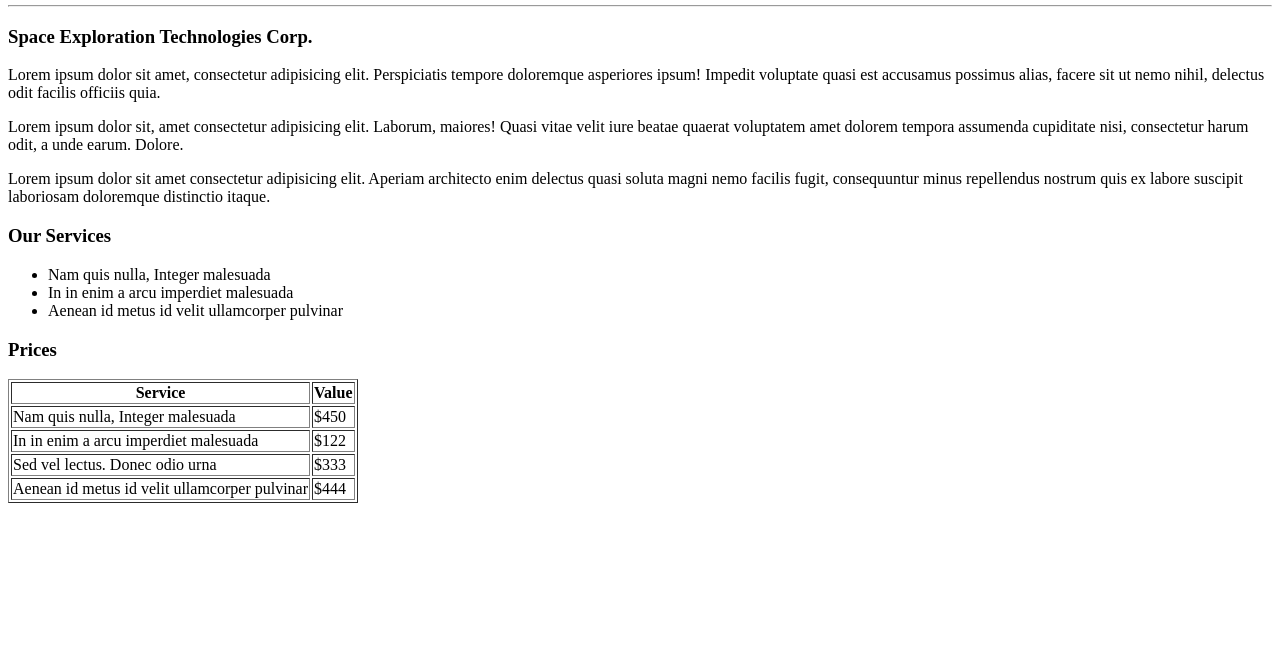
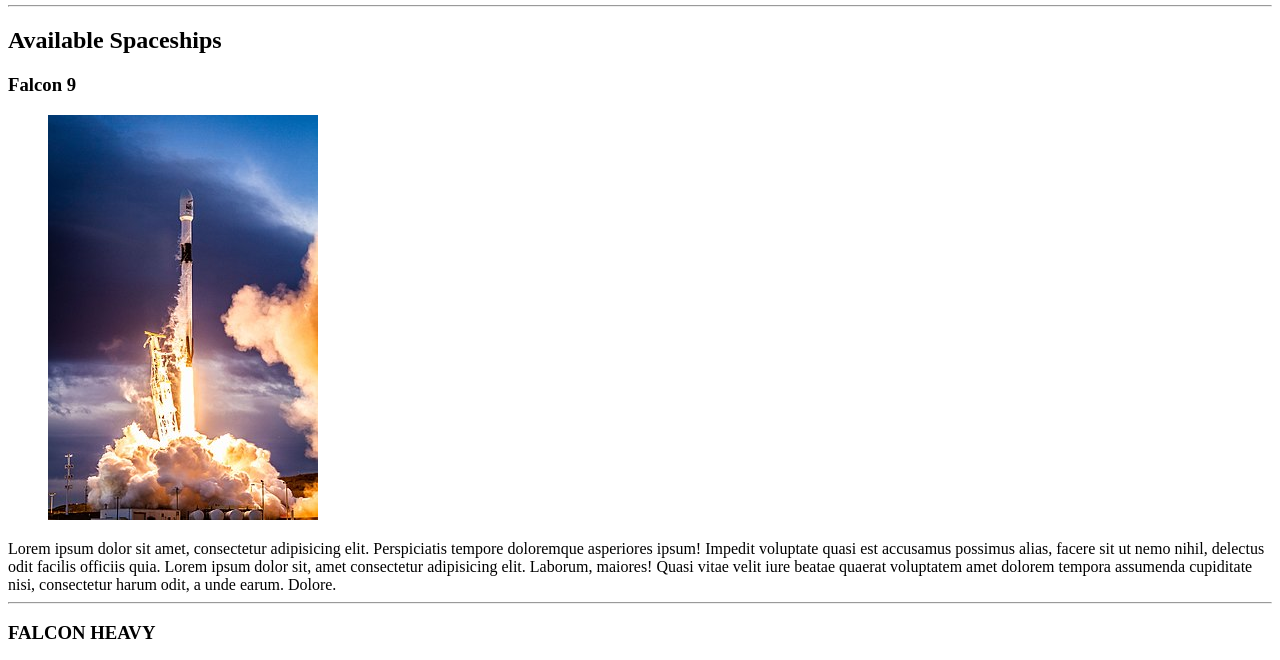
Before and after one commit to martlnove/onebitcodefundamentals, a plain HTML site: page htmlfundamentals/html_site_completo_ex01/spaceships.html in a window 1280 px wide. Shown: the part 61-721 px from the top of the page. Drawn offline with Linux system fonts and the light colour scheme.

Commit message:
Update spaceships.html

```diff
--- a/htmlfundamentals/html_site_completo_ex01/spaceships.html
+++ b/htmlfundamentals/html_site_completo_ex01/spaceships.html
@@ -15,46 +15,23 @@
         </nav>
     </header>
     <hr>
-    <h3>Space Exploration Technologies Corp.</h3>
+    <h2>Available Spaceships</h2>
     <section>
+        <h3>Falcon 9</h3>
+        <figure>
+            <img src="img/falcon_9.jpg">
+        </figure>
         <article>
-            <p>Lorem ipsum dolor sit amet, consectetur adipisicing elit. Perspiciatis tempore doloremque asperiores ipsum! Impedit voluptate quasi est accusamus possimus alias, facere sit ut nemo nihil, delectus odit facilis officiis quia.</p>
-            <p>Lorem ipsum dolor sit, amet consectetur adipisicing elit. Laborum, maiores! Quasi vitae velit iure beatae quaerat voluptatem amet dolorem tempora assumenda cupiditate nisi, consectetur harum odit, a unde earum. Dolore.</p>
-            <p>Lorem ipsum dolor sit amet consectetur adipisicing elit. Aperiam architecto enim delectus quasi soluta magni nemo facilis fugit, consequuntur minus repellendus nostrum quis ex labore suscipit laboriosam doloremque distinctio itaque.</p>
+            <figcaption>Lorem ipsum dolor sit amet, consectetur adipisicing elit. Perspiciatis tempore doloremque asperiores ipsum! Impedit voluptate quasi est accusamus possimus alias, facere sit ut nemo nihil, delectus odit facilis officiis quia. Lorem ipsum dolor sit, amet consectetur adipisicing elit. Laborum, maiores! Quasi vitae velit iure beatae quaerat voluptatem amet dolorem tempora assumenda cupiditate nisi, consectetur harum odit, a unde earum. Dolore.</figcaption>
         </article>
-        <h3>Our Services</h3>
-        <ul>
-            <li>Nam quis nulla, Integer malesuada</li>
-            <li>In in enim a arcu imperdiet malesuada</li>
-            <li>Aenean id metus id velit ullamcorper pulvinar</li>
-        </ul>
-        <h3>Prices</h3>
-        <table border="1">
-            <thead>
-                <tr>
-                    <th>Service</th>
-                    <th>Value</th>
-                </tr>
-            </thead>
-            <tbody>
-                <tr>
-                    <td>Nam quis nulla, Integer malesuada</td>
-                    <td>$450</td>
-                </tr>
-                <tr>
-                    <td>In in enim a arcu imperdiet malesuada</td>
-                    <td>$122</td>
-                </tr>
-                <tr>
-                    <td>Sed vel lectus. Donec odio urna</td>
-                    <td>$333</td>
-                </tr>
-                <tr>
-                    <td>Aenean id metus id velit ullamcorper pulvinar</td>
-                    <td>$444</td>
-                </tr>
-            </tbody>
-        </table>
+        <hr>
+        <h3>FALCON HEAVY</h3>
+        <figure>
+            <img src="img/falcon_heavy.jpg">
+        </figure>
+        <article>
+            <figcaption>Lorem ipsum dolor sit amet, consectetur adipisicing elit. Perspiciatis tempore doloremque asperiores ipsum! Impedit voluptate quasi est accusamus possimus alias, facere sit ut nemo nihil, delectus odit facilis officiis quia. Lorem ipsum dolor sit, amet consectetur adipisicing elit. Laborum, maiores! Quasi vitae velit iure beatae quaerat voluptatem amet dolorem tempora assumenda cupiditate nisi, consectetur harum odit, a unde earum. Dolore.</figcaption>
+        </article>
     </section>
 </body>
 </html>
```
